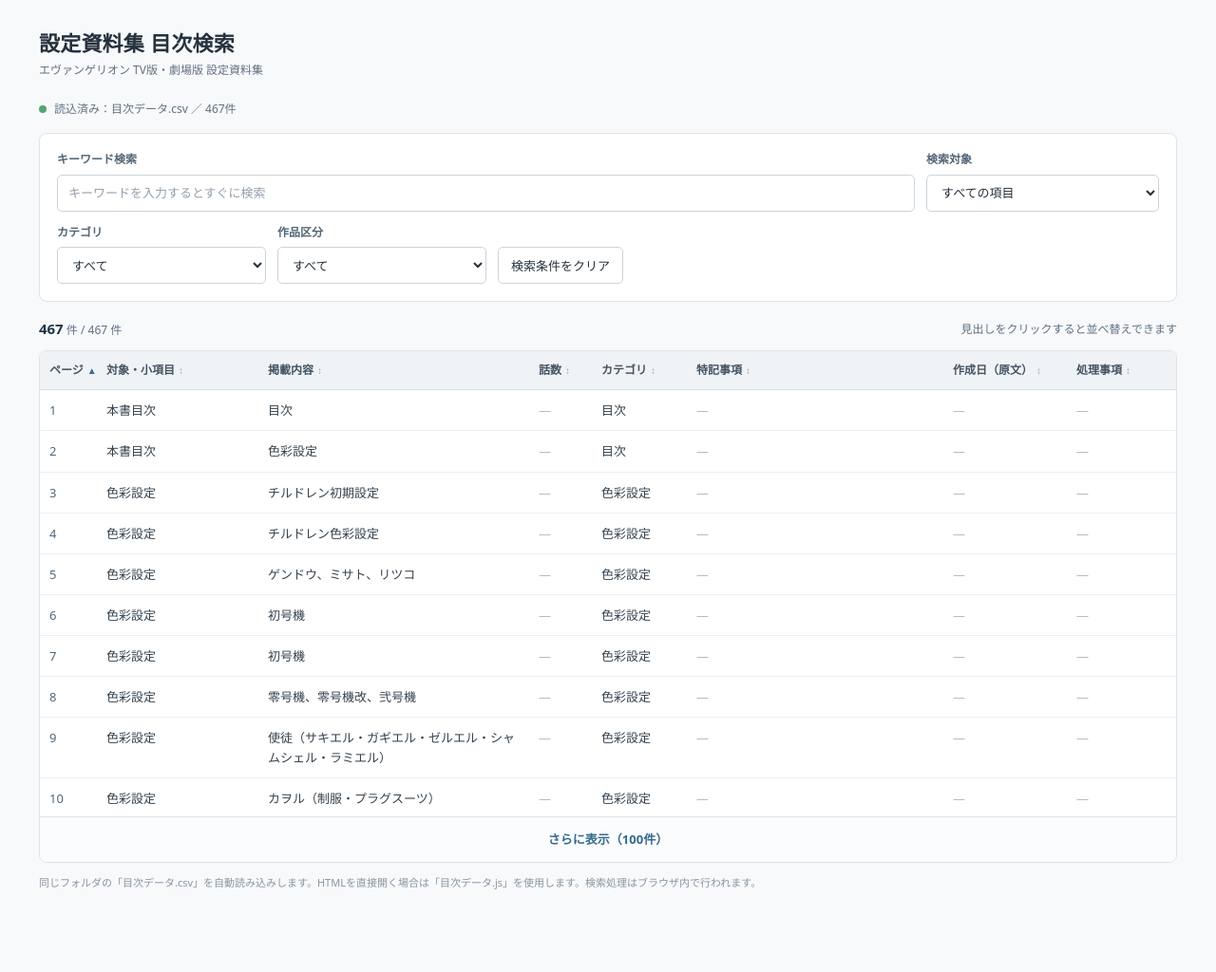
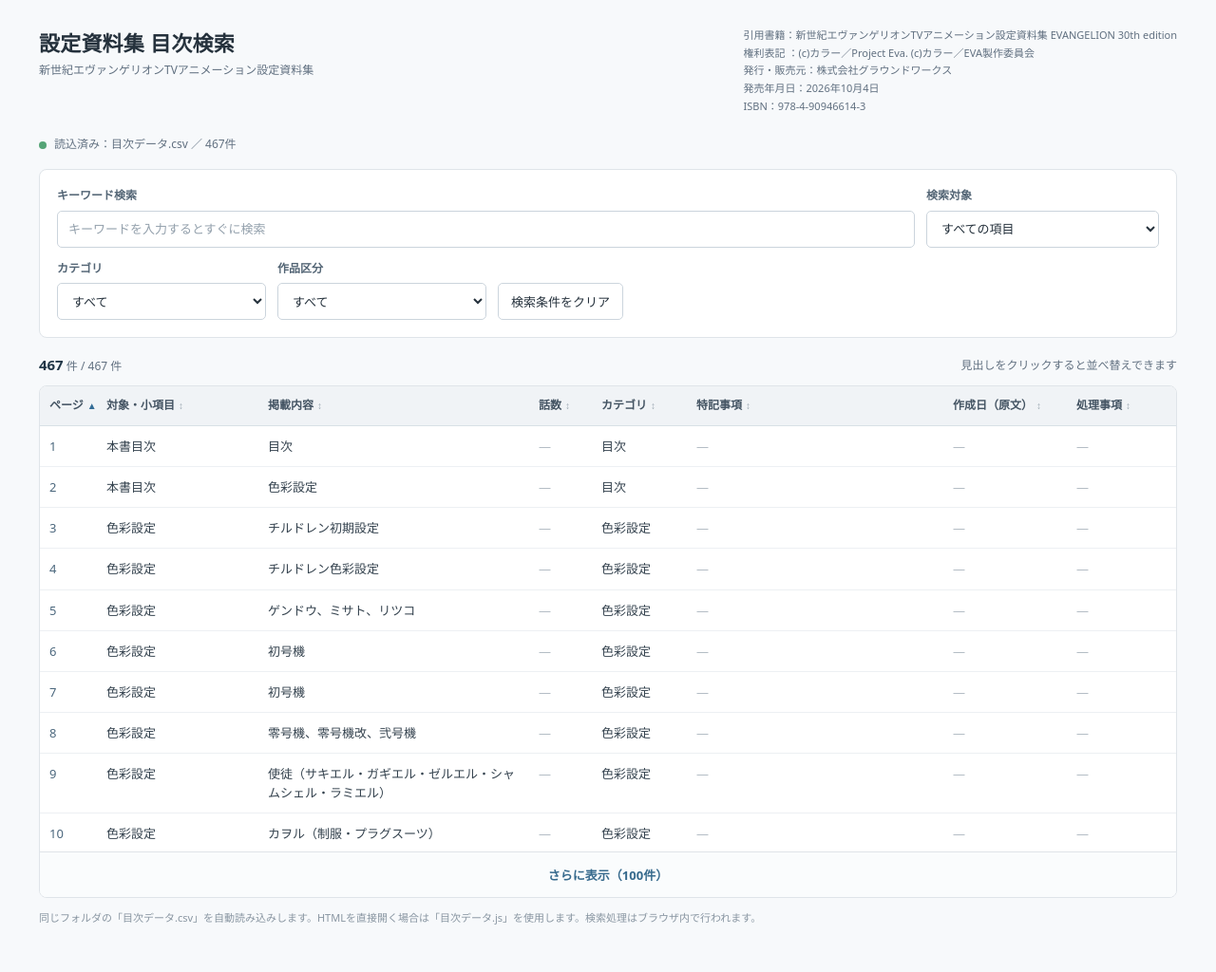
Before and after one commit to highmega3/Eva_material_search, a plain HTML site: page index.html in a window 1280 px wide. Shown: the whole page at 95% size. Before the commit the page ends 986 px from the top, so only its background shows below. Drawn offline with Linux system fonts and the light colour scheme; a script that the page names is missing.

Commit message:
Update index.html

```diff
--- a/index.html
+++ b/index.html
@@ -10,7 +10,9 @@
 body{font-family:"Yu Gothic UI","Hiragino Kaku Gothic ProN",Meiryo,system-ui,sans-serif;margin:0;background:var(--bg);color:var(--ink);font-size:13px;line-height:1.55}
 button,input,select{font:inherit}button{cursor:pointer}button:disabled{opacity:.5;cursor:default}
 .container{max-width:1510px;margin:0 auto;padding:28px clamp(14px,3.2vw,42px) 48px}
-header{display:flex;align-items:baseline;justify-content:space-between;gap:14px;flex-wrap:wrap;margin-bottom:22px}
+header{display:flex;align-items:flex-start;justify-content:space-between;gap:16px 28px;flex-wrap:wrap;margin-bottom:22px}
+.bibliography{margin-left:auto;max-width:610px;color:var(--muted);font-size:11px;line-height:1.7;text-align:left}
+.bibliography div{overflow-wrap:anywhere}
 h1{font-size:22px;letter-spacing:.01em;font-weight:700;margin:0}header p{margin:3px 0 0;color:var(--muted);font-size:12px}
 .source{color:var(--muted);font-size:12px;margin:0 0 16px;display:flex;align-items:center;gap:8px;flex-wrap:wrap}
 .dot{width:8px;height:8px;background:#adb5bd;border-radius:50%;display:inline-block;flex-shrink:0}.dot.good{background:#55a476}.dot.bad{background:#d79b51}
@@ -41,12 +43,21 @@ mark{background:#fff0b8;border-radius:2px;padding:0 1px;color:inherit}
 .fallback{display:none;background:#fff9ef;border:1px solid #ead7b4;border-radius:7px;padding:14px 16px;margin-bottom:16px}
 .fallback.show{display:block}.fallback p{margin:3px 0 12px;color:#796b51;font-size:12px}.fallback .plainbtn{background:#fff}
 footer{margin-top:12px;color:#8895a1;font-size:11px}
-@media(max-width:680px){.container{padding:18px 12px 32px}header h1{font-size:20px}.top-controls{grid-template-columns:1fr}.filter-control{width:calc(50% - 6px);min-width:145px}.filters .plainbtn{width:100%}.scroll{max-height:70vh}}
+@media(max-width:680px){.container{padding:18px 12px 32px}header h1{font-size:20px}.bibliography{margin-left:0;text-align:left;font-size:10px}.top-controls{grid-template-columns:1fr}.filter-control{width:calc(50% - 6px);min-width:145px}.filters .plainbtn{width:100%}.scroll{max-height:70vh}}
 </style>
 </head>
 <body>
 <main class="container">
-<header><div><h1>設定資料集 目次検索</h1><p>エヴァンゲリオン TV版・劇場版 設定資料集</p></div></header>
+<header>
+  <div><h1>設定資料集 目次検索</h1><p>新世紀エヴァンゲリオンTVアニメーション設定資料集</p></div>
+  <div class="bibliography" aria-label="引用書籍・権利表記">
+    <div>引用書籍：新世紀エヴァンゲリオンTVアニメーション設定資料集 EVANGELION 30th edition</div>
+    <div>権利表記 ：(c)カラー／Project Eva. (c)カラー／EVA製作委員会</div>
+    <div>発行・販売元：株式会社グラウンドワークス</div>
+    <div>発売年月日：2026年10月4日</div>
+    <div>ISBN：978-4-90946614-3</div>
+  </div>
+</header>
 <div class="source"><span id="sourceDot" class="dot"></span><span id="sourceLabel" aria-live="polite">データファイルを確認しています…</span></div>
 <div id="fallback" class="fallback"><strong>データファイルを読み込めませんでした</strong><p id="fallbackText">ファイルを手動で指定してください。</p><button id="chooseFile" type="button" class="plainbtn">Excel / CSVを選択</button><input id="fileInput" type="file" accept=".xlsx,.csv,.tsv" hidden></div>
 <section class="controls" aria-label="検索条件">
```
